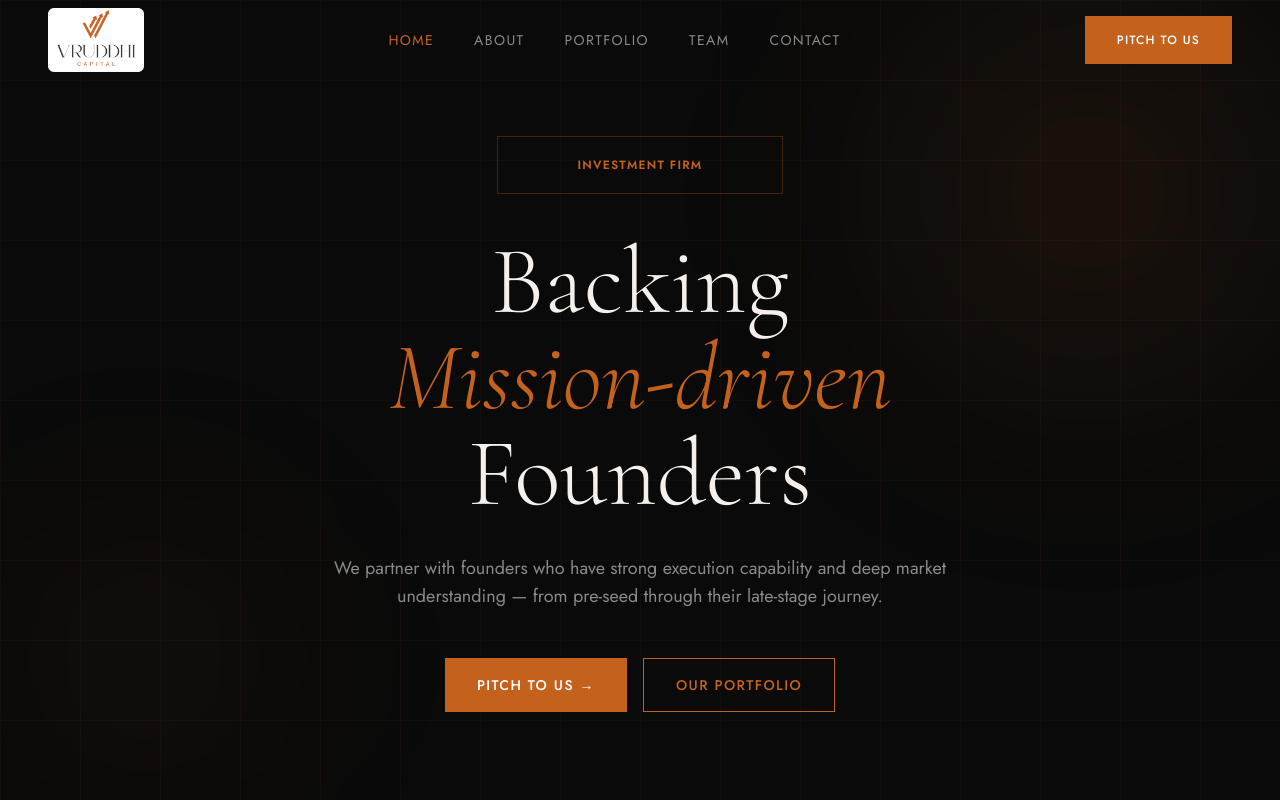
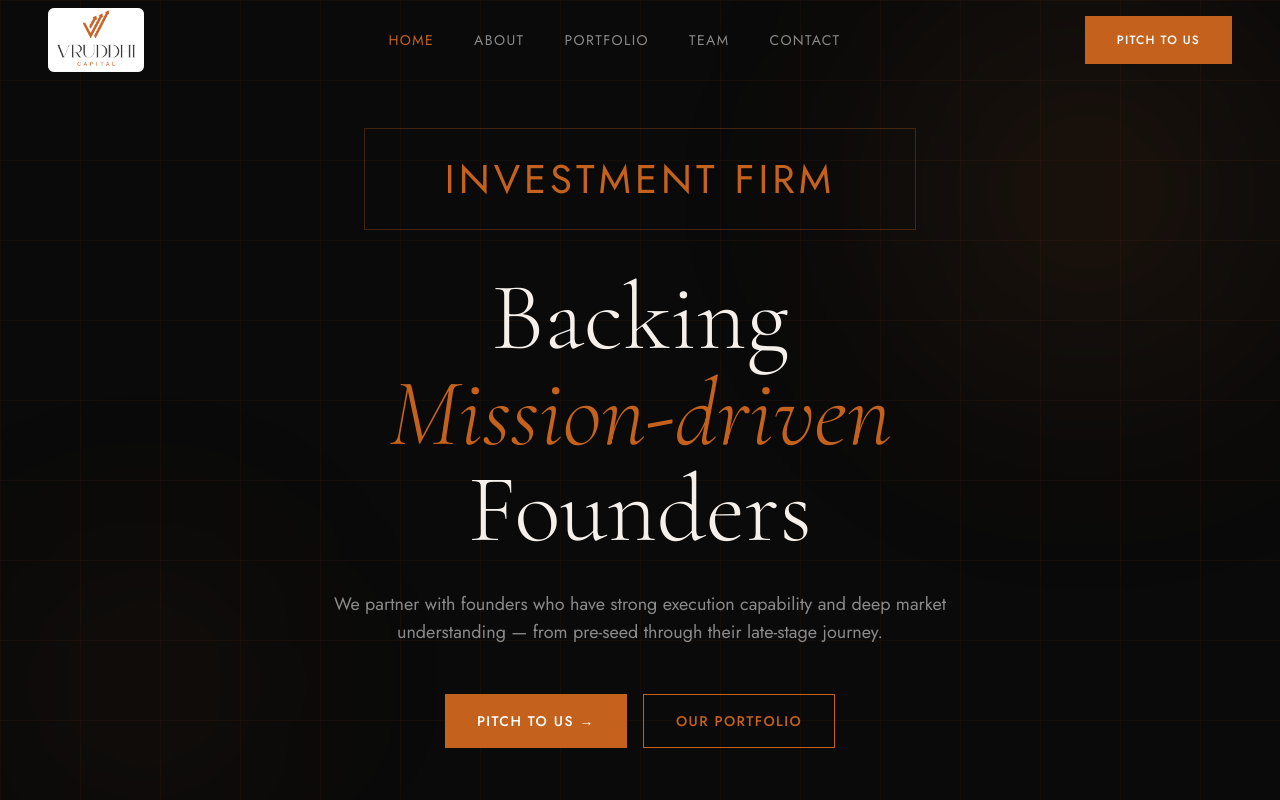
Before and after one commit to VrudhiCapital/vruddhi-capital, a Next.js app: page / in a window 1280 px wide. Shown: the top 800 px of the page. Built offline with nearby package versions, Linux system fonts and the light colour scheme.

Commit message:
home page updated

```diff
--- a/app/page.tsx
+++ b/app/page.tsx
@@ -65,8 +65,8 @@ export default function HomePage() {
           {/* Tag line pill */}
           <div className="inline-flex items-center  border border-brand-orange/30 px-20 py-5 mb-10 animate-fade-in">
             <span className=" rounded-full bg-brand-orange animate-pulse" />
-            <span className=" font-body text-[30px] font-bold font-body text-xs tracking-widest uppercase text-brand-orange">
-            Investment Firm
+            <span className="font-body text-[40px] font-semi-bold tracking-widest uppercase text-brand-orange">
+              Investment Firm
             </span>
           </div>
 
```
